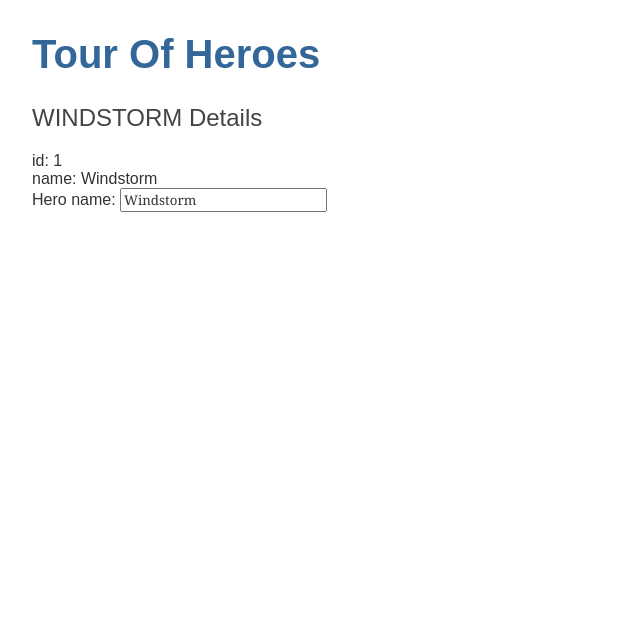
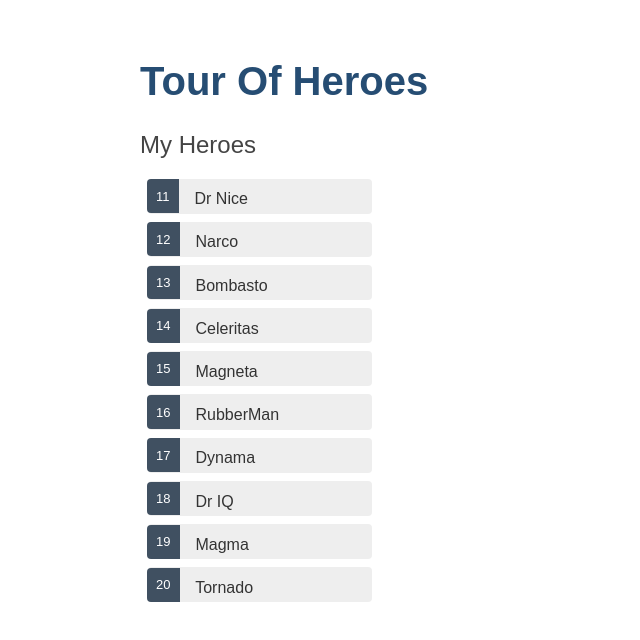
Before and after one commit to hamoghamdi/tour-of-heroes, an Angular app: page / in a window 1280 px wide. Shown: the top 640 px of the page, without its empty margins (0-640 px from the left). Built offline with nearby package versions, Linux system fonts and the light colour scheme.

Commit message:
feat: list heroes, show selected hero details + edit input

```diff
--- a/src/app/components/heroes/heroes.component.css
+++ b/src/app/components/heroes/heroes.component.css
@@ -0,0 +1,59 @@
+/* HeroesComponent's private CSS styles */
+.heroes {
+  margin: 0 0 2em 0;
+  list-style-type: none;
+  padding: 0;
+  width: 15em;
+}
+.heroes li {
+  cursor: pointer;
+  position: relative;
+  left: 0;
+  background-color: #EEE;
+  margin: .5em;
+  padding: .3em 0;
+  height: 1.6em;
+  border-radius: 4px;
+}
+.heroes li:hover {
+  color: #2c3a41;
+  background-color: #e6e6e6;
+  left: .1em;
+}
+.heroes li.selected {
+  background-color: black;
+  color: white;
+}
+.heroes li.selected:hover {
+  background-color: #505050;
+  color: white;
+}
+.heroes li.selected:active {
+  background-color: black;
+  color: white;
+}
+.heroes .badge {
+  display: inline-block;
+  font-size: small;
+  color: white;
+  padding: 0.8em 0.7em 0 0.7em;
+  background-color:#405061;
+  line-height: 1em;
+  position: relative;
+  left: -1px;
+  top: -4px;
+  height: 1.8em;
+  margin-right: .8em;
+  border-radius: 4px 0 0 4px;
+}
+
+input {
+  padding: .5rem;
+}
+
+
+/*
+Copyright Google LLC. All Rights Reserved.
+Use of this source code is governed by an MIT-style license that
+can be found in the LICENSE file at https://angular.io/license
+*/
--- a/src/app/components/heroes/heroes.component.html
+++ b/src/app/components/heroes/heroes.component.html
@@ -1,13 +1,18 @@
-<h2>{{hero.name | uppercase }} Details</h2>
+<h2>My Heroes</h2>
+<ul class="heroes">
+    <li *ngFor="let hero of heroes" (click)="onSelect(hero)" [class.selected]="hero === selectedHero">
+        <span class="badge">{{hero.id}}</span> {{hero.name}}
+    </li>
+</ul>
+
+<div *ngIf="selectedHero">
+<h2>{{selectedHero.name | uppercase }} Details</h2>
 <!-- UppercasePipe. ref: https://angular.io/guide/pipes -->
 <div>
-    <span>id: </span> {{hero.id}}
+    <span>id: </span> {{selectedHero.id}}
 </div>
 <div>
-    <span>name: </span> {{hero.name}}
+    <label for="name">Hero name: </label>
+    <input type="text" name="name" id="name" placeholder="Hero's naem" [(ngModel)]="selectedHero.name">
 </div>
-
-<div>
-    <label for="name">Hero name: </label>
-    <input type="text" name="name" id="name" placeholder="Hero's naem" [(ngModel)]= "hero.name">
 </div>
--- a/src/app/components/heroes/heroes.component.ts
+++ b/src/app/components/heroes/heroes.component.ts
@@ -1,5 +1,6 @@
 import { Component, OnInit } from '@angular/core';
 import { Hero } from '../../hero'
+import { HEROES } from '../../mock-heroes'
 
 @Component({
   selector: 'app-heroes',
@@ -8,13 +9,16 @@
 })
 export class HeroesComponent implements OnInit {
 
-  hero: Hero = {
-    id: 1,
-    name: "Windstorm"
-  };
+  heroes: Hero[] = HEROES;
+  selectedHero?: Hero;
+
   constructor() { }
 
   ngOnInit(): void {
   }
 
+  onSelect(hero : Hero): void{
+    this.selectedHero = hero;
+  }
+
 }
--- /dev/null
+++ b/src/app/mock-heroes.ts
@@ -0,0 +1,14 @@
+import { Hero } from './hero';
+
+export const HEROES: Hero[] = [
+  { id: 11, name: 'Dr Nice' },
+  { id: 12, name: 'Narco' },
+  { id: 13, name: 'Bombasto' },
+  { id: 14, name: 'Celeritas' },
+  { id: 15, name: 'Magneta' },
+  { id: 16, name: 'RubberMan' },
+  { id: 17, name: 'Dynama' },
+  { id: 18, name: 'Dr IQ' },
+  { id: 19, name: 'Magma' },
+  { id: 20, name: 'Tornado' }
+];
--- a/src/styles.css
+++ b/src/styles.css
@@ -1,23 +1,90 @@
 /* You can add global styles to this file, and also import other style files */
-/* Application-wide Styles */
+/* Global Styles */
+* {
+  font-family: Arial, Helvetica, sans-serif;
+}
 h1 {
-  color: #369;
-  font-family: Arial, Helvetica, sans-serif;
-  font-size: 250%;
+  color: #264D73;
+  font-size: 2.5rem;
 }
 h2, h3 {
   color: #444;
-  font-family: Arial, Helvetica, sans-serif;
   font-weight: lighter;
 }
+h3 {
+  font-size: 1.3rem;
+}
 body {
-  margin: 2em;
+  padding: .5rem;
+  max-width: 1000px;
+  margin: auto;
 }
-body, input[type="text"], button {
+@media (min-width: 600px) {
+  body {
+    padding: 2rem;
+  }
+}
+body, input[text] {
   color: #333;
   font-family: Cambria, Georgia, serif;
 }
-/* everywhere else */
-* {
-  font-family: Arial, Helvetica, sans-serif;
+a {
+  cursor: pointer;
 }
+button {
+  background-color: #eee;
+  border: none;
+  border-radius: 4px;
+  cursor: pointer;
+  color: black;
+  font-size: 1.2rem;
+  padding: 1rem;
+  margin-right: 1rem;
+  margin-bottom: 1rem;
+  margin-top: 1rem;
+}
+button:hover {
+  background-color: black;
+  color: white;
+}
+button:disabled {
+  background-color: #eee;
+  color: #aaa;
+  cursor: auto;
+}
+
+/* Navigation link styles */
+nav a {
+  padding: 5px 10px;
+  text-decoration: none;
+  margin-right: 10px;
+  margin-top: 10px;
+  display: inline-block;
+  background-color: #e8e8e8;
+  color: #3d3d3d;
+  border-radius: 4px;
+}
+
+nav a:hover {
+  color: white;
+  background-color:  #42545C;
+}
+nav a.active {
+  background-color: black;
+  color: white;
+}
+hr {
+  margin: 1.5rem 0;
+}
+input[type="text"] {
+  box-sizing: border-box;
+  width: 100%;
+  padding: .5rem;
+}
+
+
+/*
+Copyright Google LLC. All Rights Reserved.
+Use of this source code is governed by an MIT-style license that
+can be found in the LICENSE file at https://angular.io/license
+*/
```
